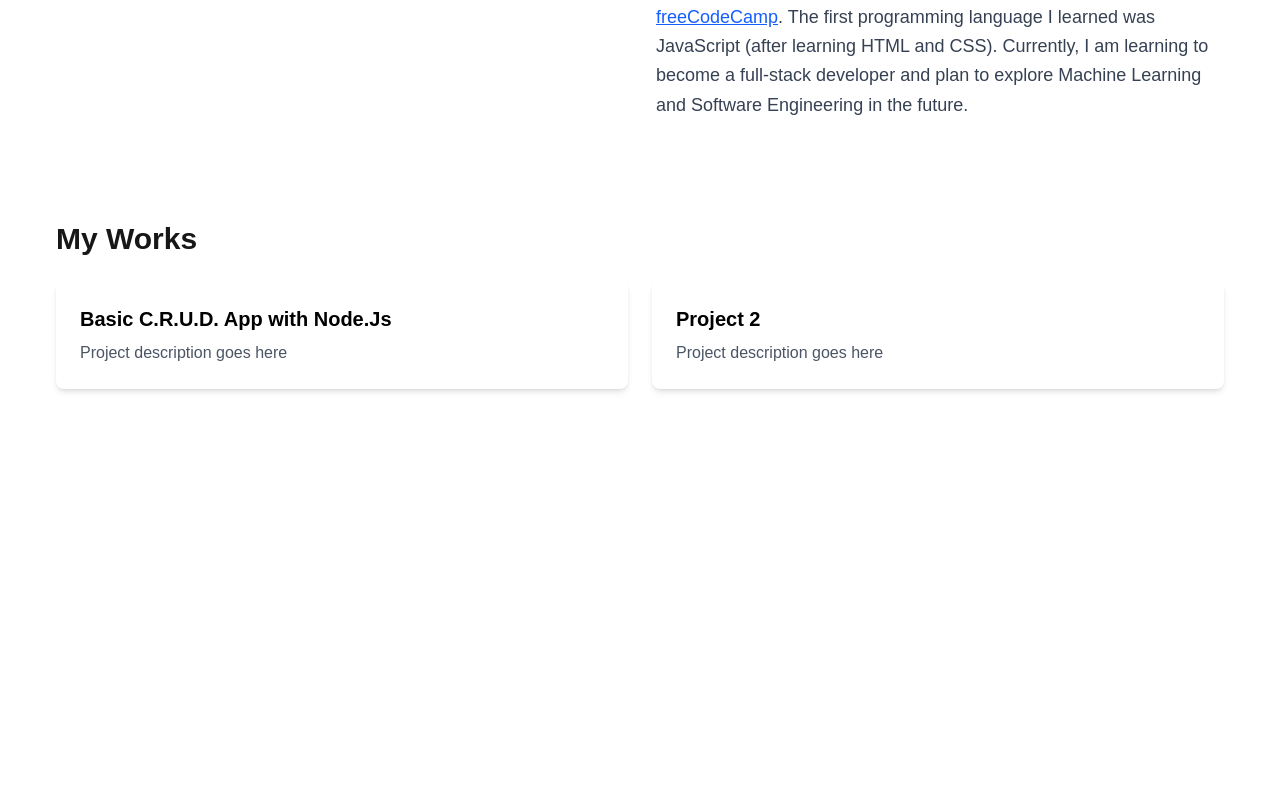
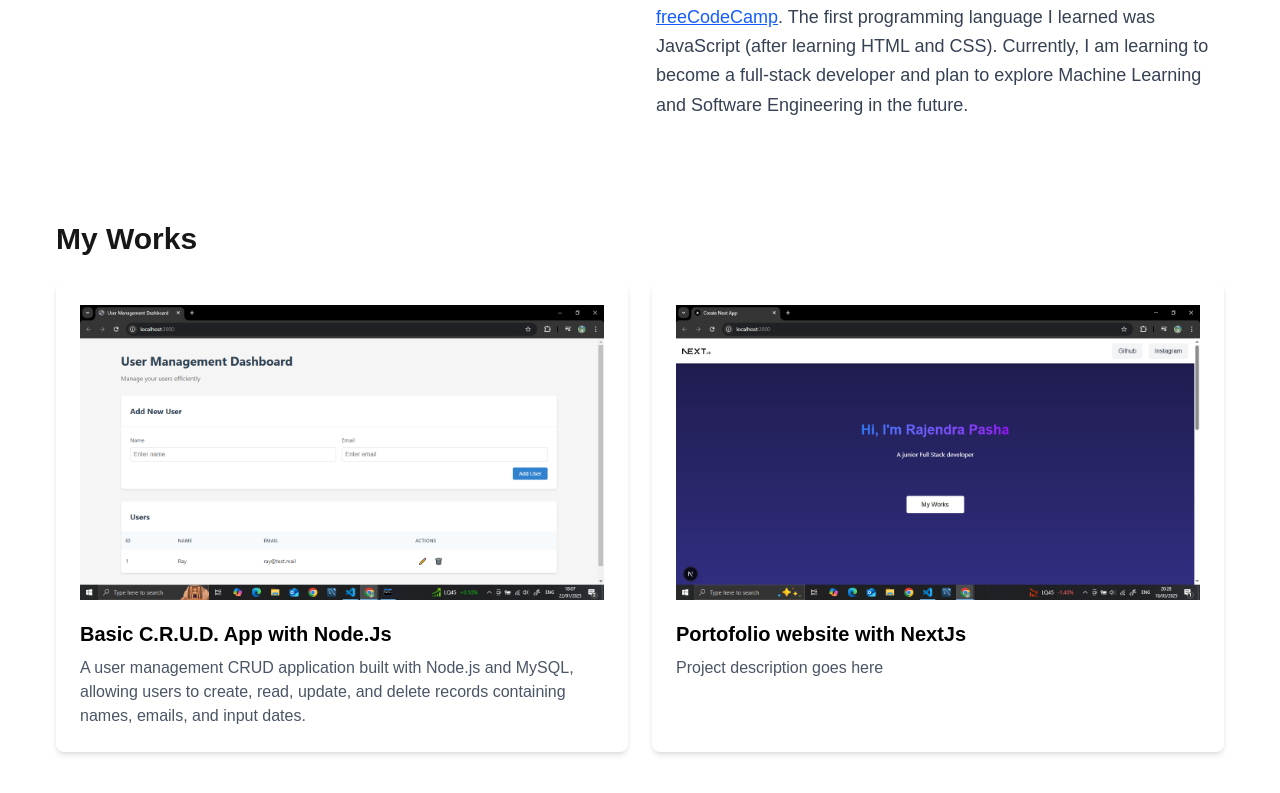
Before and after one commit to Vtolin/NextJs, a Next.js app: page / in a window 1280 px wide. Shown: the part 1041-1834 px from the top of the page. Before the commit the page ends 1542 px from the top, so only its background shows below. Built offline with nearby package versions, Linux system fonts and the light colour scheme.

Commit message:
edited a few files

```diff
--- a/app/components/components/Works.tsx
+++ b/app/components/components/Works.tsx
@@ -6,15 +6,15 @@ const work = () => {
         <h2 className="text-3xl font-bold mb-6">My Works</h2>
         <div className="grid grid-cols-1 md:grid-cols-2 gap-6">
 
-            <div className="bg-white p-6 rounded-lg shadow-md text-black w-[100%]">
-                {/* image */}
+            <div className="bg-white p-6 rounded-lg shadow-md text-black w-[100%]" id="works">
+                <img src="/crud.png" className="pb-[20px]"/>
                 <h3 className="text-xl font-semibold mb-2">Basic C.R.U.D. App with Node.Js</h3>
-                <p className="text-gray-600">Project description goes here</p>
+                <p className="text-gray-600">A user management CRUD application built with Node.js and MySQL, allowing users to create, read, update, and delete records containing names, emails, and input dates.</p>
             </div>
 
-            <div className="bg-white p-6 rounded-lg shadow-md w-[100%] text-black">
-                {/* image */}
-                <h3 className="text-xl font-semibold mb-2">Project 2</h3>
+            <div className="bg-white p-6 rounded-lg shadow-md w-[100%] text-black" id="works">
+                <img src="/porto.png" className="pb-[20px]"/>
+                <h3 className="text-xl font-semibold mb-2">Portofolio website with NextJs</h3>
                 <p className="text-gray-600">Project description goes here</p>
             </div>
         </div>
--- a/app/components/components/btns/Btn.tsx
+++ b/app/components/components/btns/Btn.tsx
@@ -3,11 +3,37 @@ import React from "react";
 
 const Btn = () => {
     const click = () => {
-        window.scrollBy({
-            top: 750,
-            behavior: "smooth"
-        })
-    }
+        // First try to find the works section by common identifiers
+        const worksSection =
+            document.getElementById('#works')
+        if (worksSection) {
+            // If found, scroll to it directly
+            worksSection.scrollIntoView({ behavior: "smooth" });
+        } else {
+            // Adaptive scrolling based on viewport size
+            const viewportHeight = window.innerHeight;
+            const viewportWidth = window.innerWidth;
+
+            // Calculate scroll distance based on device type
+            let scrollDistance;
+            if (viewportWidth <= 768) {
+                // Mobile devices
+                scrollDistance = viewportHeight * 2; // Slightly more than one viewport height
+            } else if (viewportWidth <= 1024) {
+                // Tablets or landscape mobile
+                scrollDistance = viewportHeight * 1.8;
+            } else {
+                // Desktop/PC - reduce the distance
+                scrollDistance = viewportHeight * 1.6; // Less than one viewport height
+            }
+
+            window.scrollBy({
+                top: scrollDistance,
+                behavior: "smooth"
+            });
+        }
+    };
+
     return (
         <div>
             <button onClick={click} className="bg-white text-black w-[150px] h-[45px] rounded mt-24 cursor-pointer">
--- a/app/components/page.tsx
+++ /dev/null
@@ -1,21 +0,0 @@
-import Taskbar from "./components/Taskbar";
-import Body from "./components/Body";
-import Btn from "./components/btns/Btn";
-
-export default function Home() {
-  return (
-    <>
-    <div className="bg-gradient-to-b from-[#1e1b4b] to-[#312e81] h-screen flex flex-col justify-center items-center">
-      <h1 className="text-4xl font-bold text-center my-8 bg-gradient-to-r from-blue-500 to-purple-600 bg-clip-text text-transparent">
-        Hi, I'm Rajendra Pasha
-      </h1>
-      <p className="text-center font-sans text-white">A junior Full Stack developer</p>
-      <Btn />
-    </div>
-    <div>
-      <Body />
-      <Taskbar />
-    </div>
-    </>
-  );
-}
--- a/app/page.tsx
+++ b/app/page.tsx
@@ -5,7 +5,7 @@ import Body from "./components/components/Body";
 export default function Home() {
   return (
     <>
-    <div className="bg-slate-600 h-screen flex flex-col justify-center items-center">
+    <div className="bg-gradient-to-b from-[#1e1b4b] to-[#312e81] h-screen flex flex-col justify-center items-center">
       <h1 className="text-4xl font-bold text-center my-8 bg-gradient-to-r from-blue-500 to-purple-600 bg-clip-text text-transparent">
         Hi, I'm Rajendra Pasha
       </h1>
```
Also changed, not shown: public/porto.png (added).
